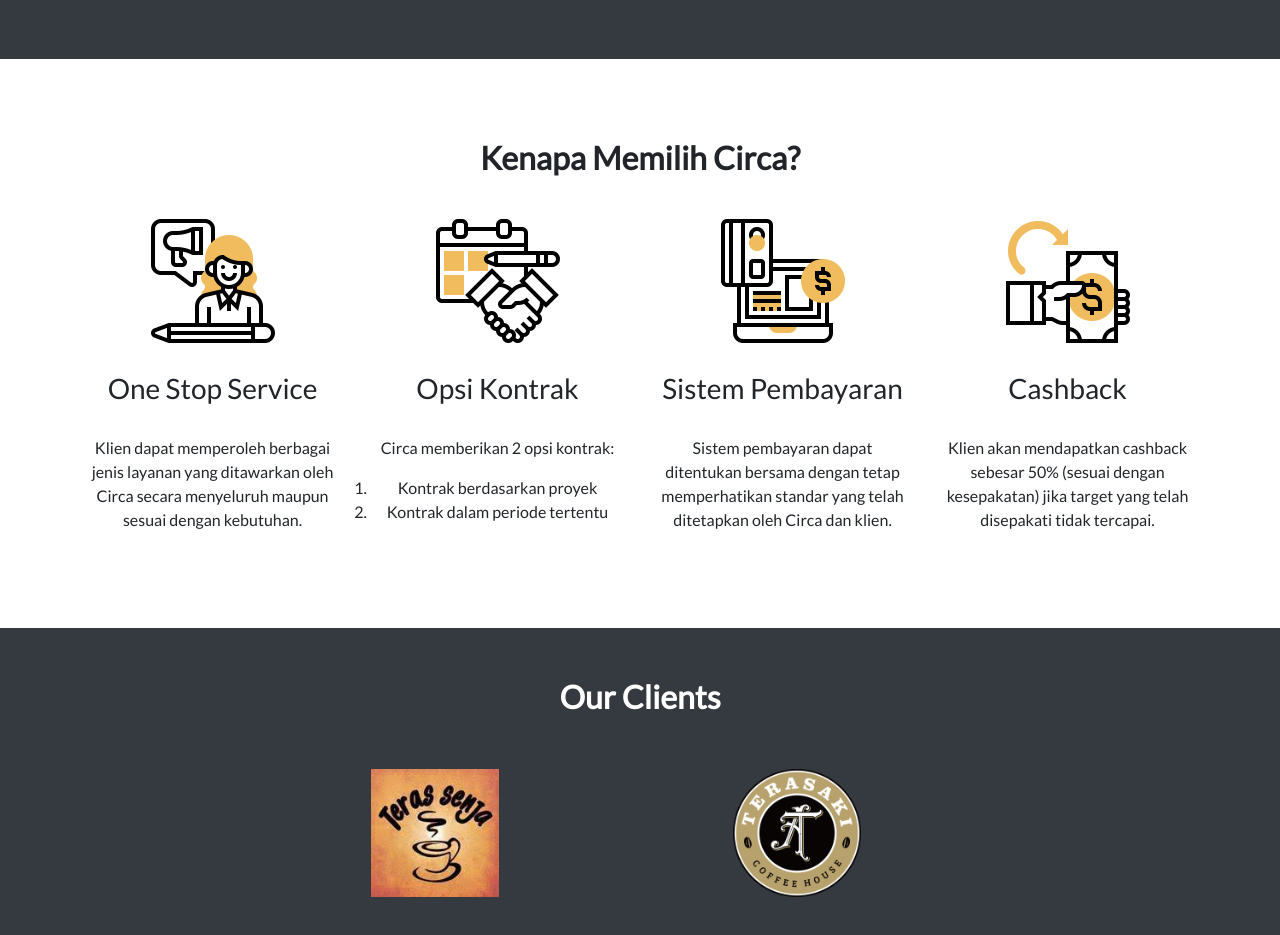
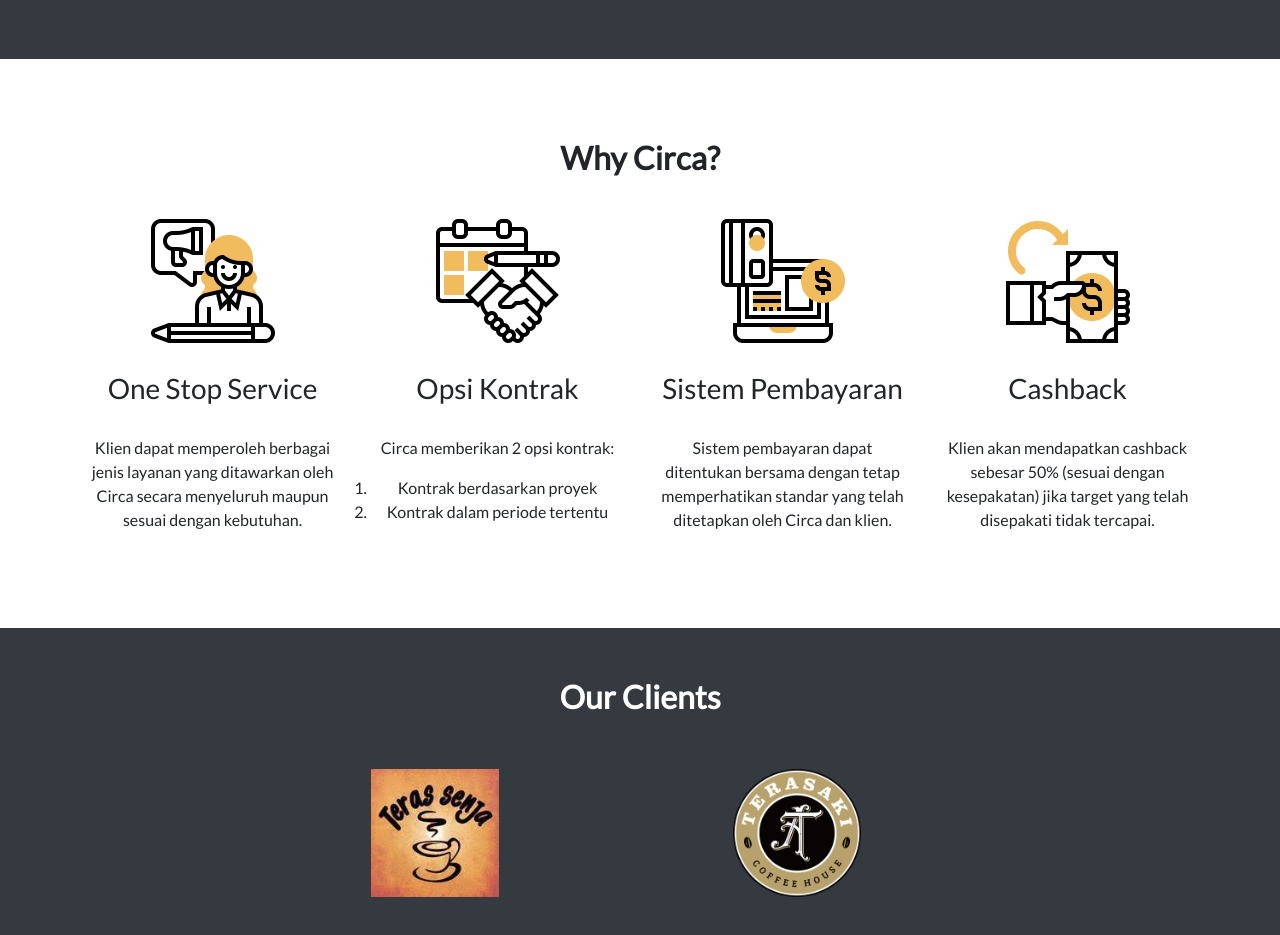
Before and after one commit to rwndy/circa, a website: page index.html in a window 1280 px wide. Shown: the part 1940-2875 px from the top of the page. Drawn offline with nearby package versions, Linux system fonts and the light colour scheme.

Commit message:
edit section name to english

```diff
--- a/index.html
+++ b/index.html
@@ -146,7 +146,7 @@
   <!-- kenapa memilih circa -->
   <section class="choose-us">
     <div class="choose-title text-center">
-      <h2 data-aos="fade-up" data-aos-duration="400" data-aos-delay="500" data-aos-easing="ease-out">Kenapa Memilih Circa?</h2>
+      <h2 data-aos="fade-up" data-aos-duration="400" data-aos-delay="500" data-aos-easing="ease-out">Why Circa?</h2>
     </div>
     <div class="container">
       <div class="row">
```
